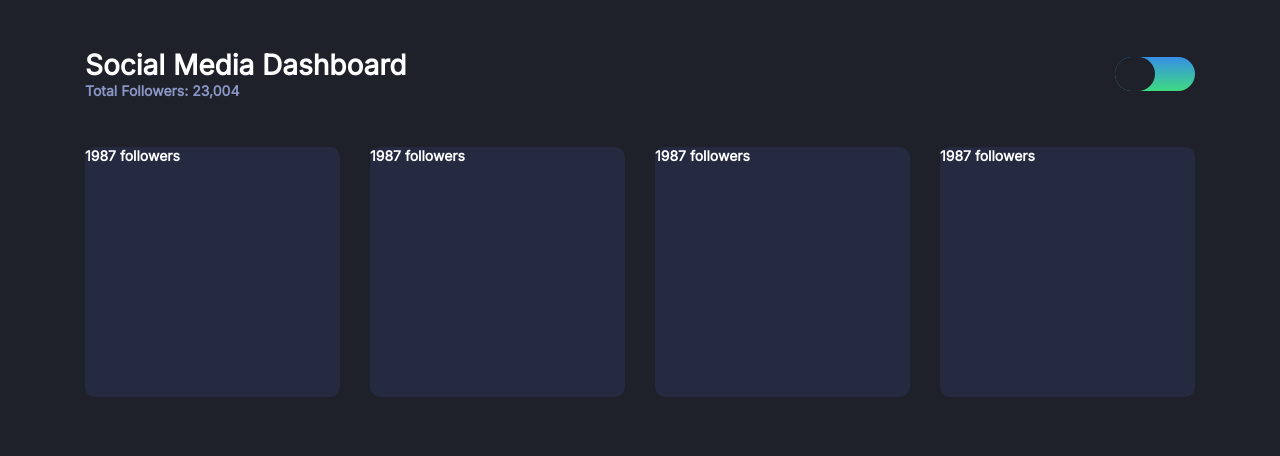
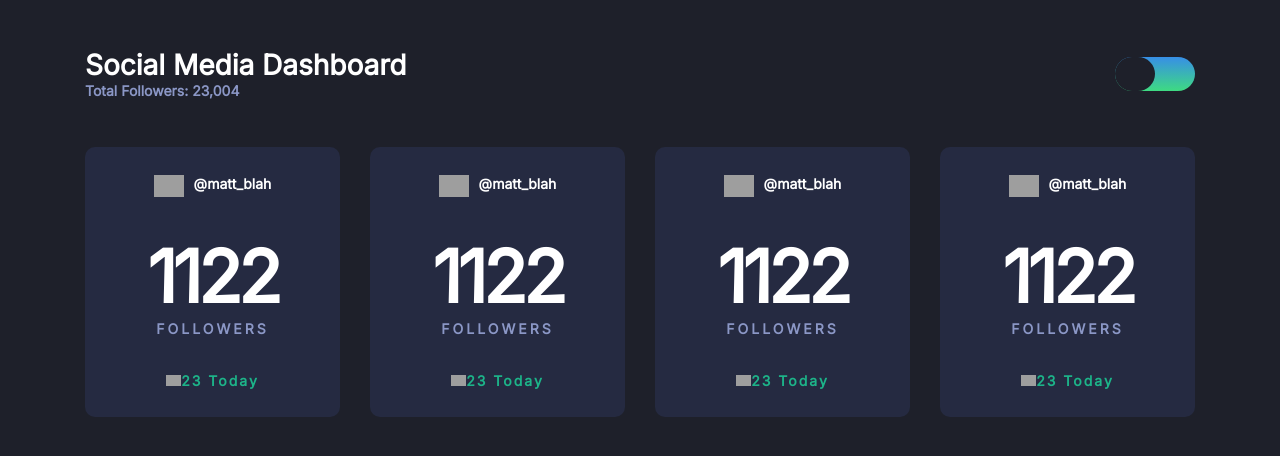
Before and after one commit to mpaitgt/social-media-dashboard, a React (Create React App) app: page / in a window 1280 px wide. Shown: the top 456 px of the page. Built offline with nearby package versions, Linux system fonts and the light colour scheme; grey boxes are pictures that could not be loaded.

Commit message:
finished the static follower cards

```diff
--- /dev/null
+++ b/src/Components/Delta.js
@@ -0,0 +1,20 @@
+import React from 'react';
+import { css } from 'emotion';
+import IconUp from '../images/icon-up.svg';
+import IconDown from '../images/icon-down.svg';
+
+function Delta() {
+  return (
+    <div className={css`
+      color: var(--lime-green);
+      letter-spacing: 2px;
+      align-self: center;
+      font-weight: 700;
+    `}>
+      <img src={IconUp} alt="up arrow" width="15"/>
+      23 Today
+    </div>
+  )
+}
+
+export default Delta;
--- a/src/Components/FollowerCard.js
+++ b/src/Components/FollowerCard.js
@@ -1,5 +1,8 @@
 import React from 'react';
 import { css } from 'emotion';
+import IconLockUp from './IconLockUp';
+import FollowerLockUp from './FollowerLockUp';
+import Delta from './Delta';
 
 function FollowerCard() {
   return (
@@ -8,8 +11,15 @@ function FollowerCard() {
       width: 100%;
       height: 250px;
       border-radius: 10px;
+      padding: 10px 0px;
+      display: flex;
+      flex-direction: column;
+      align-item: center;
+      justify-content: space-around;
     `}>
-      1987 followers
+      <IconLockUp />
+      <FollowerLockUp />
+      <Delta />
     </div>
   )
 }
--- /dev/null
+++ b/src/Components/FollowerLockUp.js
@@ -0,0 +1,26 @@
+import React from 'react';
+import { css } from 'emotion';
+
+function FollowerLockUp() {
+  return (
+    <div className={css`
+      display: flex;
+      flex-direction: column;
+      align-items: center;
+    `}>
+      <div className={css`
+        font-size: 72px;
+        letter-spacing: -4px;
+      `}>1122</div>
+      <div className={css`
+        text-transform: uppercase;
+        letter-spacing: 3px;
+        color: var(--dark-theme-sec-txt);
+      `}>
+        Followers
+      </div>
+    </div>
+  )
+}
+
+export default FollowerLockUp;
--- /dev/null
+++ b/src/Components/IconLockUp.js
@@ -0,0 +1,24 @@
+import React from 'react';
+import { Row, Col } from 'react-grid-system';
+import { css } from 'emotion';
+import FollowerCard from './FollowerCard';
+import FacebookIcon from '../images/icon-facebook.svg';
+
+function FollowerContainer() {
+  return (
+    <div className={css`
+      display: flex;
+      flex-direction: row;
+      justify-content: center;
+    `}>
+      <img className={css`
+        color: var(--facebook);
+      `} src={FacebookIcon} alt="Facebook Icon" width="30"></img>
+      <p className={css`
+        margin-left: 10px;
+      `}>@matt_blah</p>
+    </div>
+  )
+}
+
+export default FollowerContainer;
```
